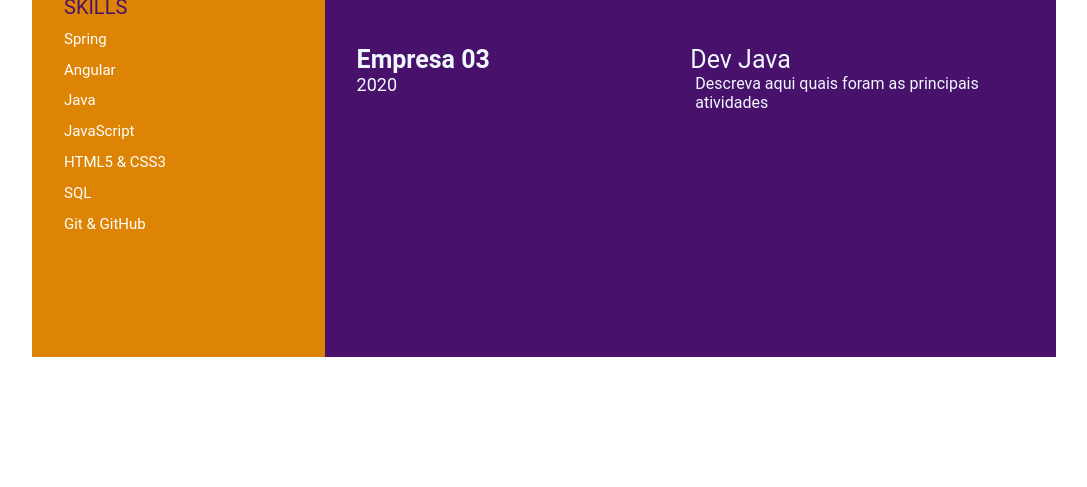
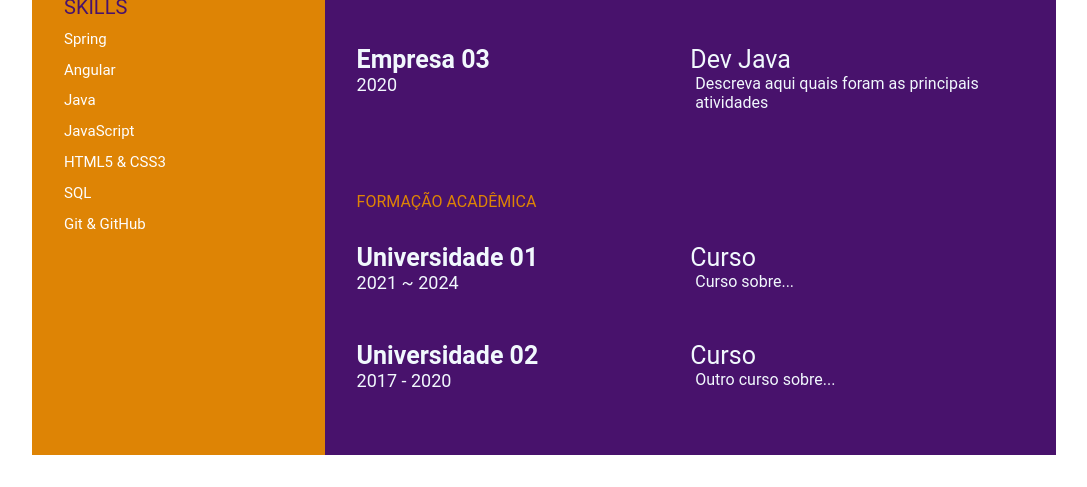
Before and after one commit to karinecordeiro/karinecordeiro.github.io, a plain HTML site: page index.html in a window 1280 px wide. Shown: the part 475-962 px from the top of the page, without its empty margins (96-1183 px from the left). Before the commit the page ends 864 px from the top, so only its background shows below. Drawn offline with Linux system fonts and the light colour scheme.

Commit message:
formação academica - ok (#4)

```diff
--- a/index.html
+++ b/index.html
@@ -91,6 +91,37 @@
                     </div>
                 </div>
             </section>
+
+            <section class="education gap">
+                <div class="right-title">FORMAÇÃO ACADÊMICA</div>
+                <div class="education-contents">
+                    <div class="education-left">
+                        <p class="education-school-name">Universidade 01 </p>
+                        <p class="educationp-time-period">2021 ~ 2024</p>
+                    </div>
+                    <div class="education-right">
+                        <p class="education-subject">Curso</p>
+                        <p class="education-desc">
+                            Curso sobre...
+                        </p>
+                    </div>
+                </div>
+                <div class="education-contents">
+                    <div class="education-left">
+                        <p class="education-school-name">Universidade 02</p>
+                        <p class="educationp-time-period">2017 - 2020</p>
+                    </div>
+                    <div class="education-right">
+                        <p class="education-subject">Curso</p>
+                        <p class="education-desc">
+                            Outro curso sobre...
+                        </p>
+                    </div>
+                </div>
+            </section>
+            <!-- fim formação academica-->
+        </div>
+
         </section>
     </main>
 </body>
```
